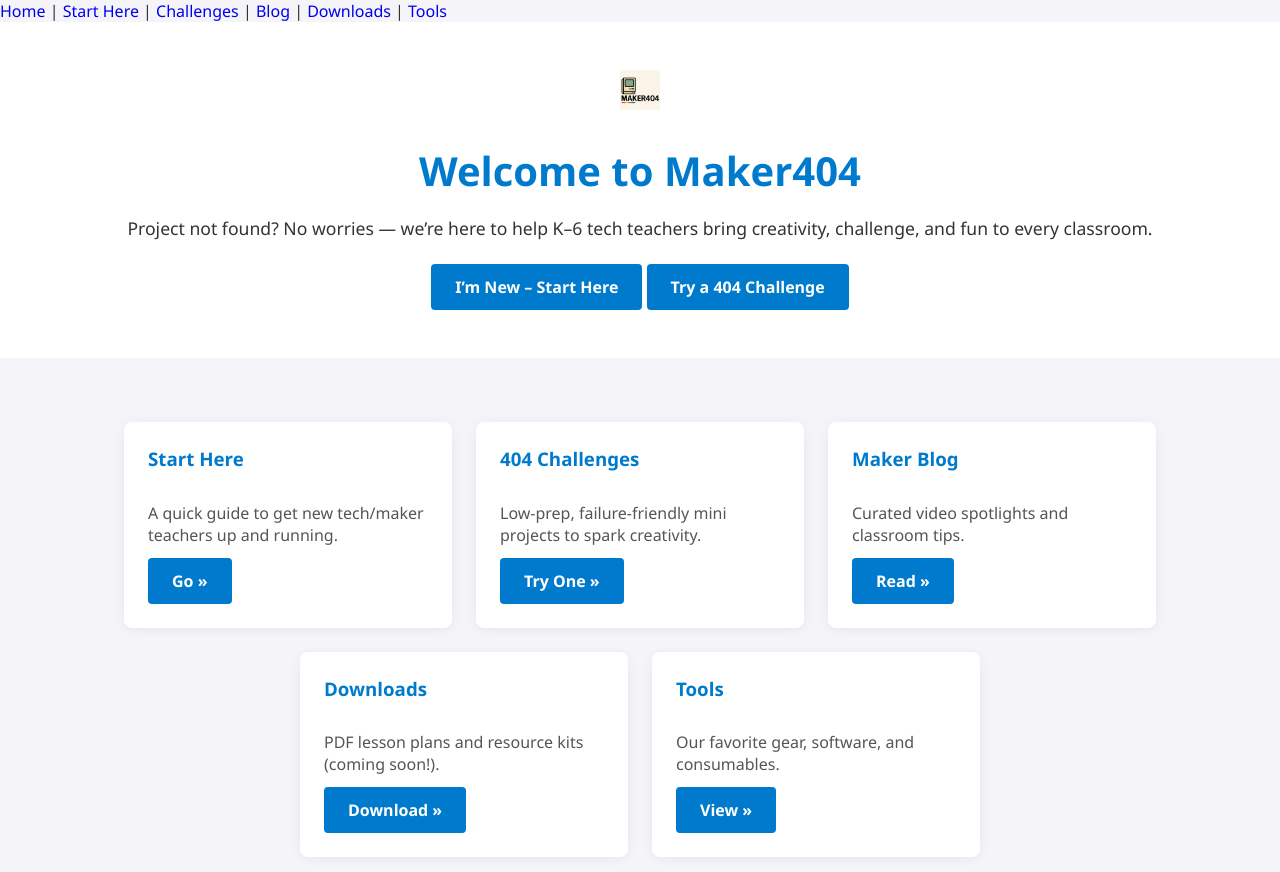
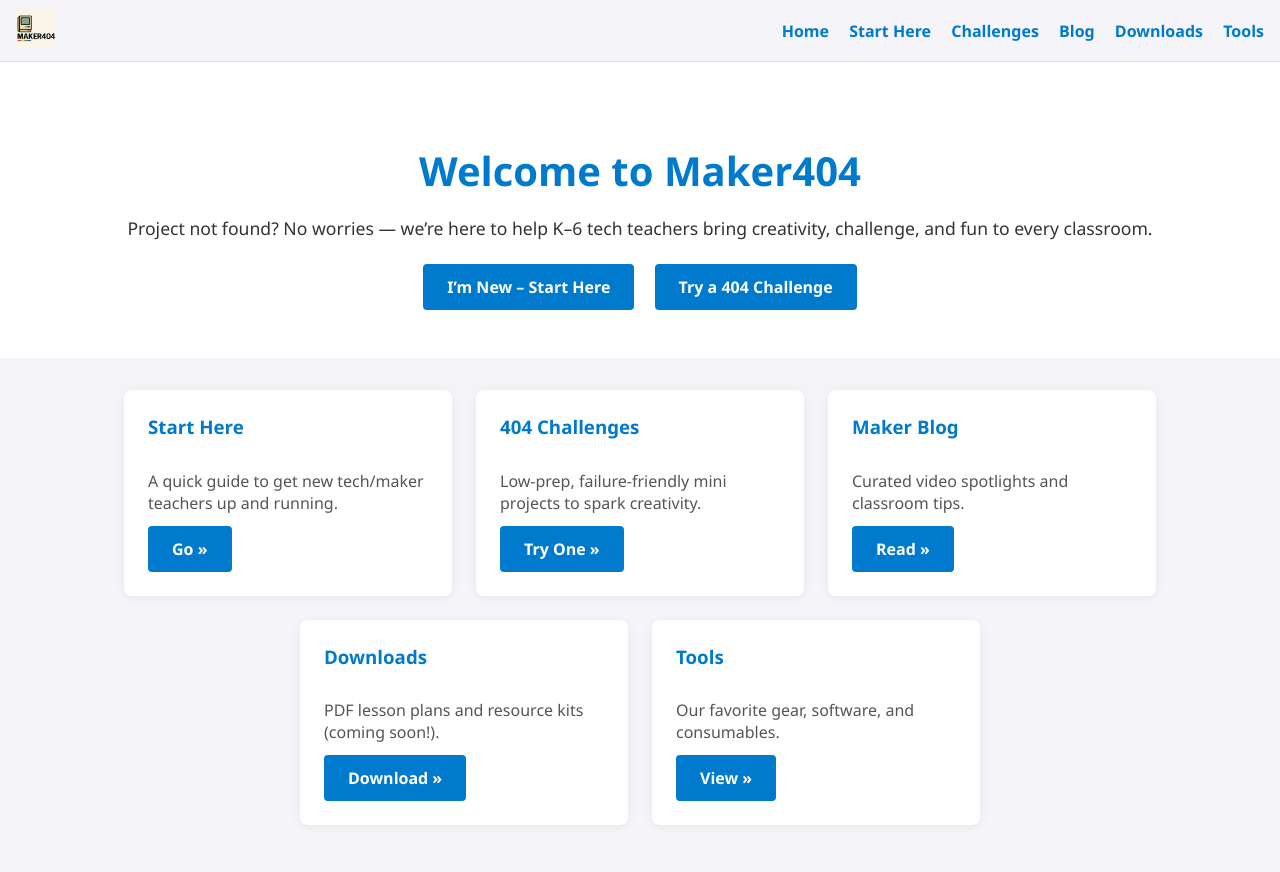
Before and after one commit to GW228g/maker404, a Jekyll site: the page index.html, which Jekyll copies as it is, in a window 1280 px wide. Shown: the top 872 px of the page. Built offline with Jekyll 4.4.1, drawn with Linux system fonts in a browser that asks for light colours.

Commit message:
Update index.html

```diff
--- a/index.html
+++ b/index.html
@@ -4,40 +4,33 @@
   <meta charset="UTF-8">
   <title>Maker404 – Project Not Found?</title>
   <link rel="stylesheet" href="/assets/style.css">
-  <style>
-    /* Logo tweak */
-    .hero .logo {
-      max-width: 150px;
-      margin: 0 auto 1rem;
-      display: block;
-    }
-    /* Ensure grid sits below hero */
-    .cards {
-      margin-top: 2rem;
-    }
-  </style>
 </head>
 <body>
-  <nav>
-    <a href="/">Home</a> |
-    <a href="/start-here/">Start Here</a> |
-    <a href="/404-challenges/">Challenges</a> |
-    <a href="/blog/">Blog</a> |
-    <a href="/downloads/">Downloads</a> |
-    <a href="/tools/">Tools</a>
-  </nav>
+
+  <header class="site-header">
+    <a href="/" class="logo-link">
+      <img src="/assets/logo.png" alt="Maker404 Logo" class="logo">
+    </a>
+    <nav class="site-nav">
+      <a href="/">Home</a>
+      <a href="/start-here/">Start Here</a>
+      <a href="/404-challenges/">Challenges</a>
+      <a href="/blog/">Blog</a>
+      <a href="/downloads/">Downloads</a>
+      <a href="/tools/">Tools</a>
+    </nav>
+  </header>
 
   <main>
-    <!-- Hero + Logo -->
     <section class="hero">
-      <img src="/assets/logo.png" alt="Maker404 Logo" class="logo">
       <h1>Welcome to Maker404</h1>
       <p>Project not found? No worries — we’re here to help K–6 tech teachers bring creativity, challenge, and fun to every classroom.</p>
-      <a class="button" href="/start-here/">I’m New – Start Here</a>
-      <a class="button" href="/404-challenges/">Try a 404 Challenge</a>
+      <div class="hero-buttons">
+        <a class="button" href="/start-here/">I’m New – Start Here</a>
+        <a class="button" href="/404-challenges/">Try a 404 Challenge</a>
+      </div>
     </section>
 
-    <!-- Card Grid -->
     <section class="cards">
       <div class="card">
         <h3>Start Here</h3>
@@ -66,5 +59,6 @@
       </div>
     </section>
   </main>
+
 </body>
 </html>
```
